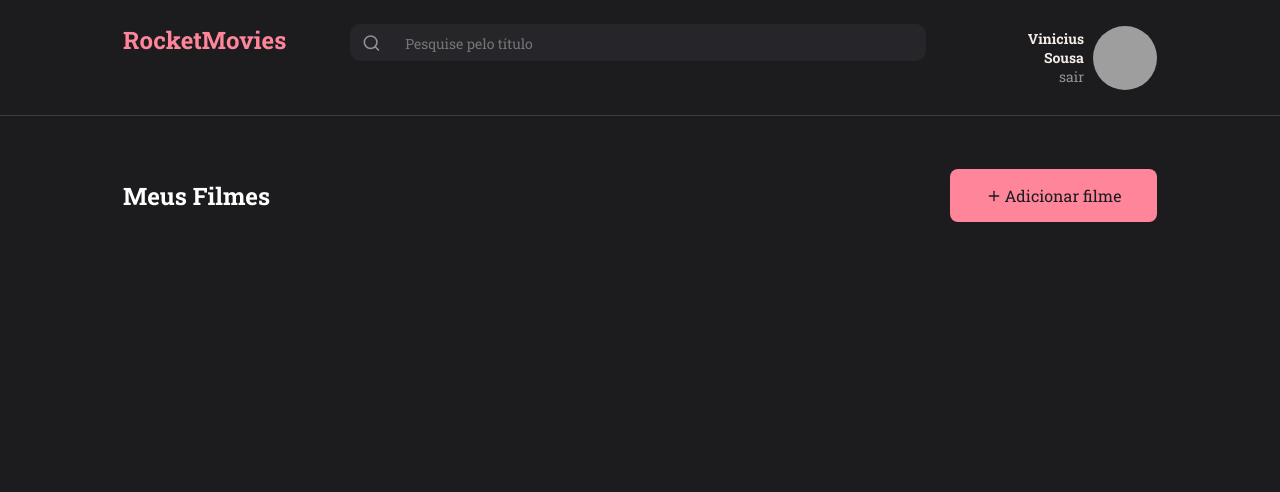
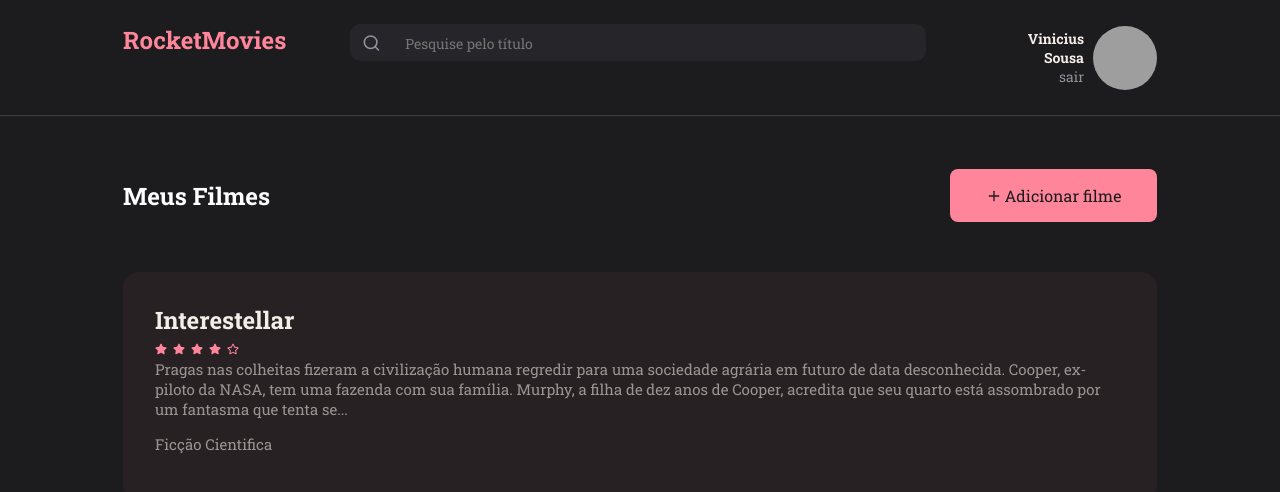
Before and after one commit to viniciusxsousa/explore, a React (Vite) app in the folder RockMovie-front/RocketMovie/: page / in a window 1280 px wide. Shown: the top 492 px of the page. Built offline with nearby package versions, Linux system fonts and the light colour scheme; grey boxes are pictures that could not be loaded.

Commit message:
criando componente card

```diff
--- /dev/null
+++ b/RockMovie-front/RocketMovie/src/components/Card/index.jsx
@@ -0,0 +1,23 @@
+import { Container } from './styles';
+
+import { FaStar, FaRegStar } from 'react-icons/fa'
+
+export function Card(){
+    return(
+        <Container>
+            <h3>Interestellar</h3>
+
+            <div>
+                <FaStar/>
+                <FaStar/>
+                <FaStar/>
+                <FaStar/>
+                <FaRegStar/>
+            </div>
+
+            <p>Pragas nas colheitas fizeram a civilização humana regredir para uma sociedade agrária em futuro de data desconhecida. Cooper, ex-piloto da NASA, tem uma fazenda com sua família. Murphy, a filha de dez anos de Cooper, acredita que seu quarto está assombrado por um fantasma que tenta se...</p>
+
+            <p>Ficção Cientifica</p>
+        </Container>
+    )
+}
--- /dev/null
+++ b/RockMovie-front/RocketMovie/src/components/Card/styles.js
@@ -0,0 +1,27 @@
+import styled from 'styled-components'
+
+export const Container = styled.div`
+    background-color: ${({theme}) => theme.COLORS.BACKGROUND_200};
+    border-radius: 16px;
+    padding: 32px;
+
+    > h3 {
+        color: ${({theme}) => theme.COLORS.WHITE_200};
+        font-size: 24px;
+        margin-bottom: 2px;
+    }
+
+    > div svg {
+        width: 12px;
+        height: 12px;
+        margin-right: 6px;
+        color: ${({theme}) => theme.COLORS.PINK};
+    }
+
+    > p {
+        color: ${({theme}) => theme.COLORS.GRAY_100};
+        font-size: 15px;
+        font-weight: 400;
+        margin-bottom: 15px;
+    }
+`
--- a/RockMovie-front/RocketMovie/src/pages/Home/index.jsx
+++ b/RockMovie-front/RocketMovie/src/pages/Home/index.jsx
@@ -4,6 +4,7 @@ import { FiPlus } from 'react-icons/fi'
 
 import { Header } from "../../components/Header"
 import { Button } from '../../components/Button'
+import { Card } from "../../components/Card"
 
 export function Home(){
   return(
@@ -15,6 +16,8 @@ export function Home(){
                   <h2>Meus Filmes</h2>
                   <Button icon={FiPlus}/>
               </div>
+
+              <Card/>
           </main>
     </Container>
   )
--- a/RockMovie-front/RocketMovie/src/pages/Home/styles.js
+++ b/RockMovie-front/RocketMovie/src/pages/Home/styles.js
@@ -13,10 +13,12 @@ export const Container = styled.div`
 
         padding: 53px 123px 30px;
 
-        div {
+        div:nth-child(1) {
             display: flex;
             justify-content: space-between;
             align-items: center;
+
+            margin-bottom: 50px;
 
             button {
                 width: 207px;
```
